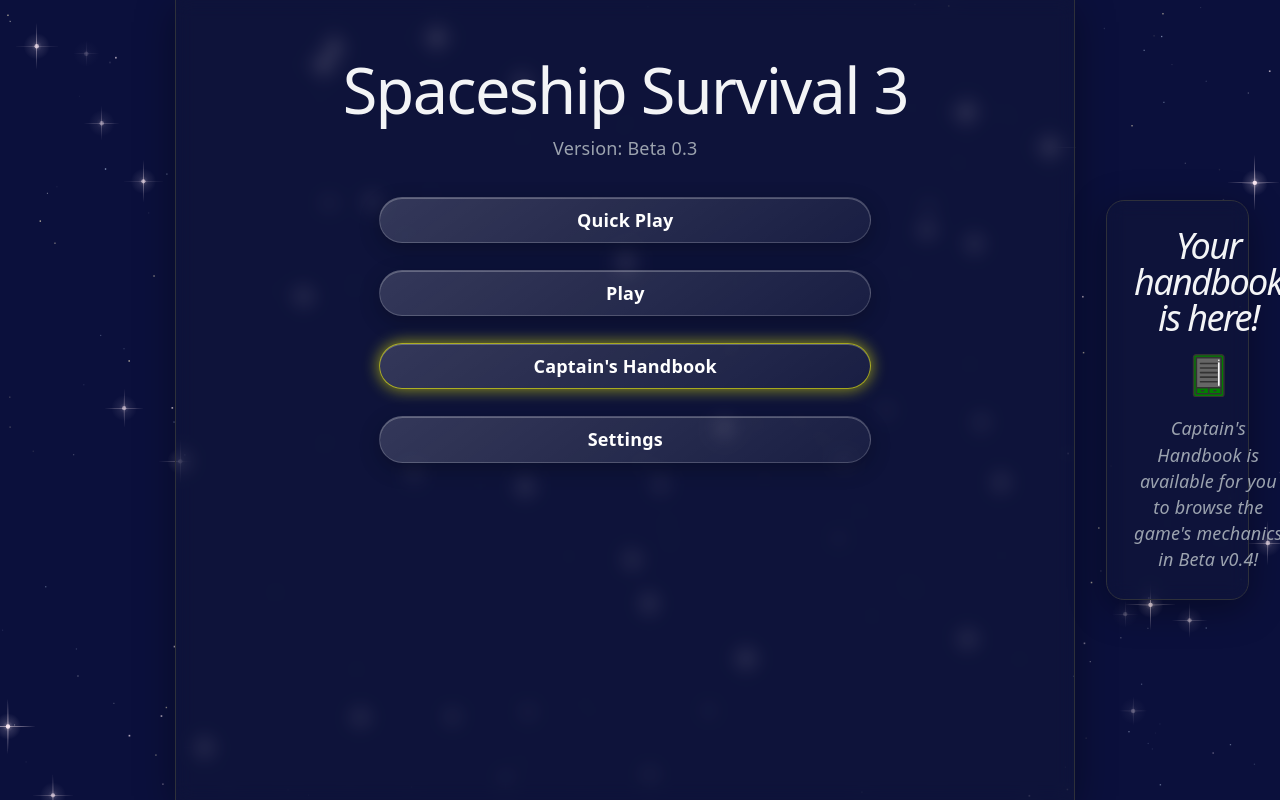
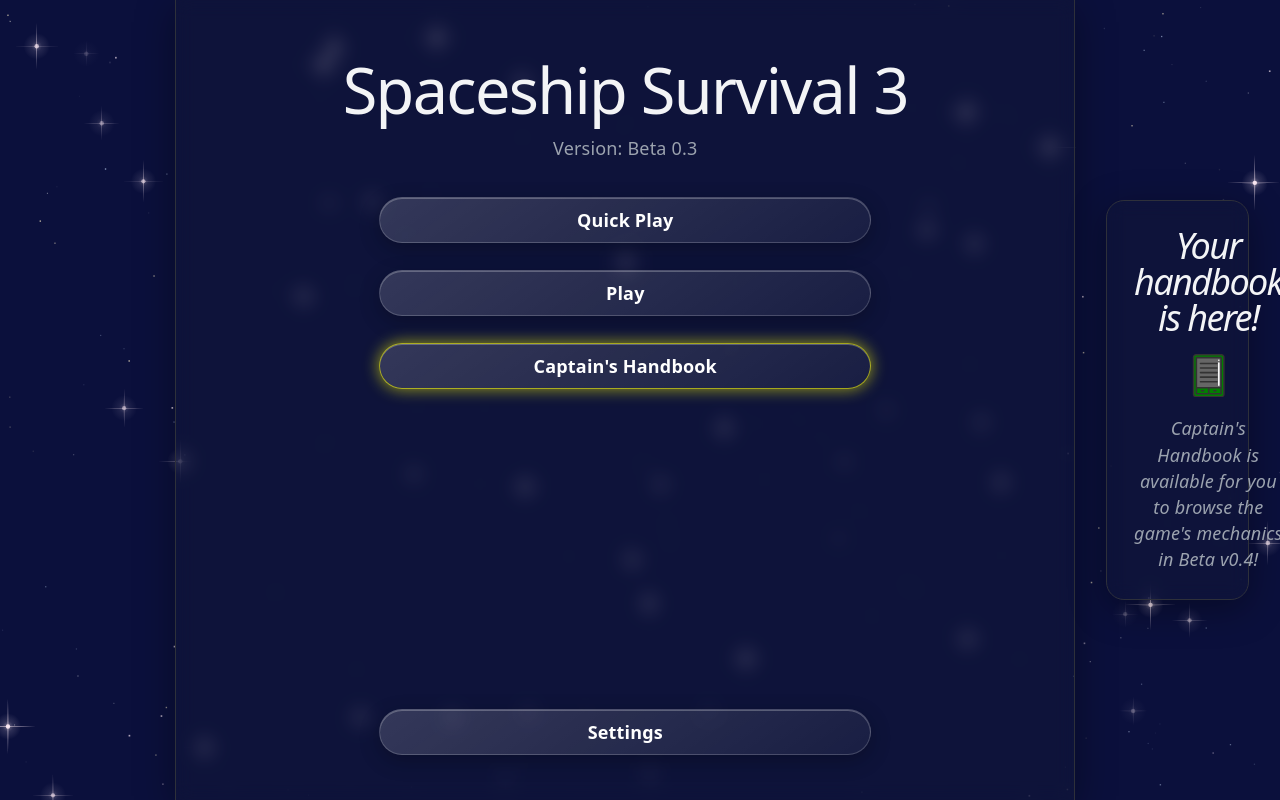
Before and after one commit to bechryko/spaceship-survival-3, a React (Vite) app: page /spaceship-survival-3/menu in a window 1280 px wide. Built offline with nearby package versions, Linux system fonts and the light colour scheme.

Commit message:
Improve menu

```diff
--- a/src/Menu/Menu.css
+++ b/src/Menu/Menu.css
@@ -7,6 +7,11 @@
   main {
     grid-column-start: 2;
     align-self: stretch;
+
+    &.menu {
+      display: grid;
+      grid-template-rows: auto 1fr;
+    }
   }
 
   section {
@@ -17,8 +22,12 @@
     padding: 2rem;
     padding-bottom: 0;
 
-    > * {
+    > a.button {
       width: max(70%, 26rem);
+
+      &.separator {
+        margin-top: auto;
+      }
     }
   }
 }
--- a/src/Menu/Menu.tsx
+++ b/src/Menu/Menu.tsx
@@ -43,7 +43,7 @@ export default function Menu() {
             <NavLink className="button highlighted" to="/handbook">
               Captain's Handbook
             </NavLink>
-            <NavLink className="button" to="/menu/settings">
+            <NavLink className="button separator" to="/menu/settings">
               Settings
             </NavLink>
           </section>
--- a/src/Menu/Settings/Settings.css
+++ b/src/Menu/Settings/Settings.css
@@ -11,7 +11,7 @@ main.settings {
 
   section {
     gap: 1.5rem;
-    padding: 1.5rem 2rem;
+    padding: 1.5rem 2rem 0;
 
     a.back-button {
       margin-top: auto;
--- a/src/Menu/Settings/Settings.tsx
+++ b/src/Menu/Settings/Settings.tsx
@@ -67,7 +67,7 @@ export default function Settings() {
         />
 
         <NavLink className="button back-button" to="/menu">
-          Back to Menu
+          Save & Back to Menu
         </NavLink>
       </section>
     </main>
```
